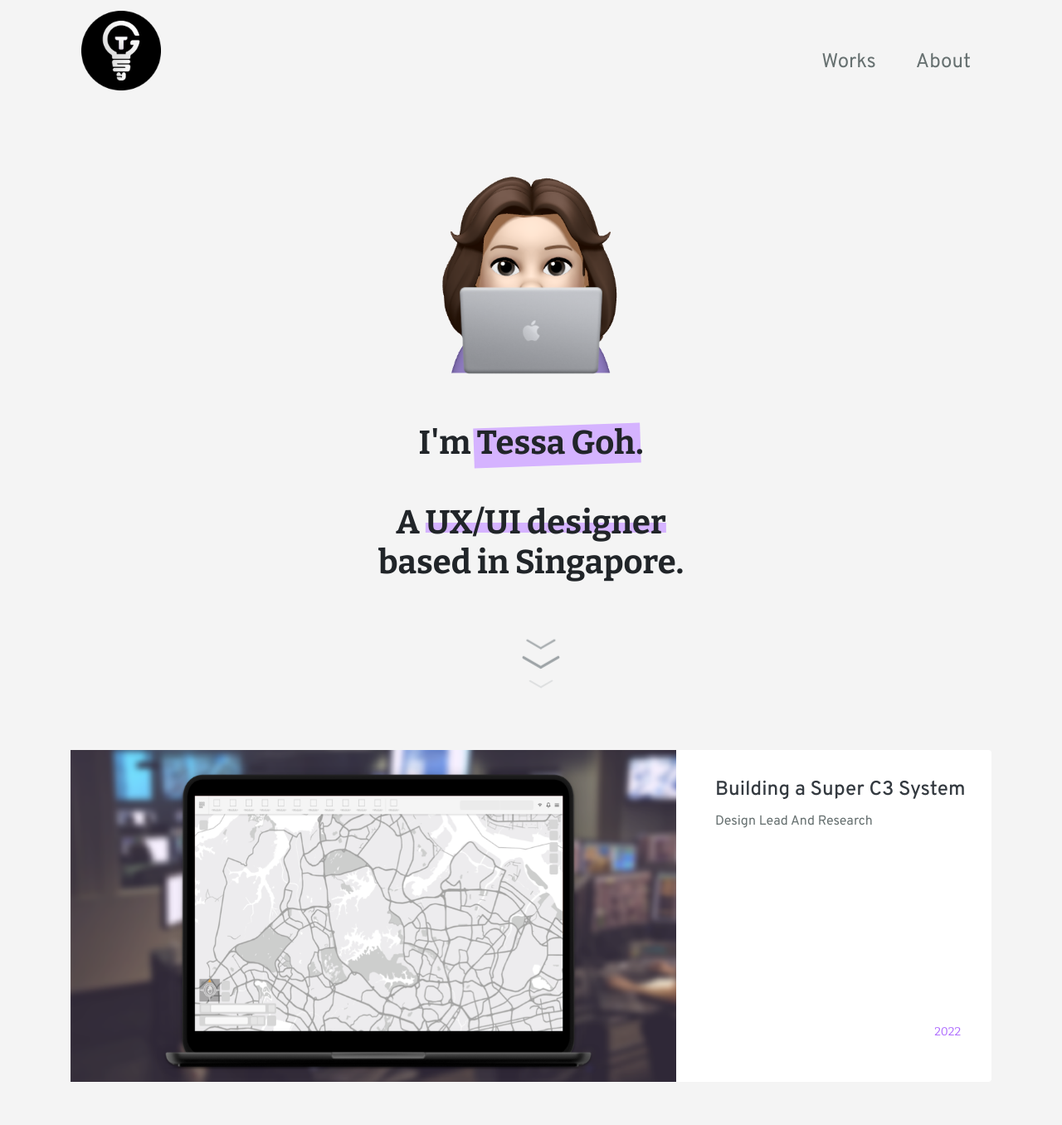
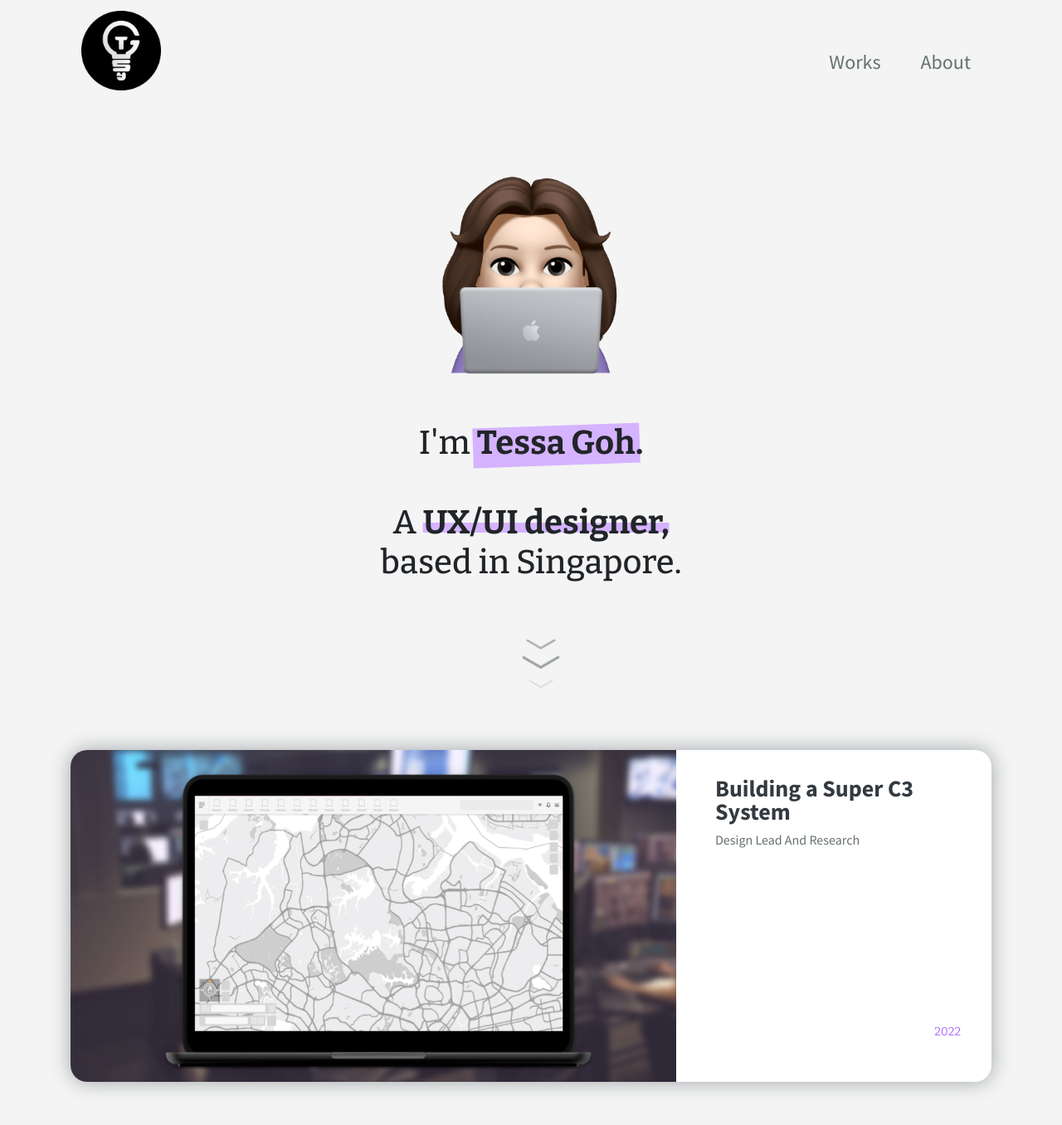
Before and after one commit to tgsy/tgsy.github.io, a Jekyll site: the page built from index.html, in a window 1280 px wide and 1400 px high. Shown: the top 1356 px of the window at 83% size. Built offline with Jekyll 4.4.1, drawn with Linux system fonts in a browser that asks for light colours; nearby versions of some CDN libraries; the list of posts is cut into pages by our own code; comment, search, counter and statistics services are not loaded.

Commit message:
switched typeface: Overpass -> Source Sans Pro, updated design to include border-radius for post cards, added scroll-to function for chevron in sitetag of site hero

```diff
--- a/_layouts/default.html
+++ b/_layouts/default.html
@@ -27,14 +27,6 @@
 <script src="{{ site.baseurl }}/assets/js/jquery.min.js"></script>
 
 <script src="https://kit.fontawesome.com/e851d6824b.js" crossorigin="anonymous"></script>
-        <link rel="preconnect" href="https://fonts.googleapis.com">
-        <link rel="preconnect" href="https://fonts.gstatic.com" crossorigin>
-        <link href="https://fonts.googleapis.com/icon?family=Material+Icons" rel="stylesheet">
-		<!-- <link href="https://fonts.googleapis.com/css?family=Sen:400,700&display=swap" rel="stylesheet">
-        <link href="https://fonts.googleapis.com/css2?family=Oxygen:wght@300;400;700&display=swap" rel="stylesheet">
-        <link href="https://fonts.googleapis.com/css2?family=Poppins:ital,wght@0,100;0,200;0,300;0,400;0,500;0,600;0,700;0,800;0,900;1,100;1,200;1,300;1,400;1,500;1,600;1,700;1,800;1,900&display=swap" rel="stylesheet"> -->
-        <link href="https://fonts.googleapis.com/css2?family=Overpass:ital,wght@0,100;0,200;0,300;0,400;0,500;0,600;0,700;0,800;0,900;1,100;1,200;1,300;1,400;1,500;1,600;1,700;1,800;1,900&display=swap" rel="stylesheet">
-        <link href="https://fonts.googleapis.com/css2?family=Bitter:ital,wght@0,100;0,200;0,300;0,400;0,500;0,600;0,700;0,800;0,900;1,100;1,200;1,300;1,400;1,500;1,600;1,700;1,800;1,900&display=swap" rel="stylesheet">
         <link rel="stylesheet" href="https://use.fontawesome.com/releases/v5.0.13/css/all.css" integrity="sha384-DNOHZ68U8hZfKXOrtjWvjxusGo9WQnrNx2sqG0tfsghAvtVlRW3tvkXWZh58N9jp" crossorigin="anonymous">
 </head>
 
@@ -114,13 +106,13 @@
             <p class="sitetag">
                 <!-- 👋 Hey there!<br><br> -->
                 I'm <span class="name-highlight">Tessa Goh.</span><br><br>
-                A <span class="role-highlight">UX/UI designer</span><br>
+                A <span class="role-highlight">UX/UI designer,</span><br>
                 based in Singapore.
                 <!-- <br> -->
             </p>
             </span>
             <!-- scroll down animation -->
-            <div class="mouse_scroll">
+            <div id="mouse-scroll-arrow" class="mouse_scroll">
                 <div class="chevron"></div>
                 <div class="chevron"></div>
                 <div class="chevron"></div>
@@ -129,14 +121,9 @@
     </div>
     {% endif %}
 
-<!--
-    <p class="sitetag">
-        {{ site.description }}
-    </p> -->
-
     <!-- Content
     ================================================== -->
-    <div id="Works" class="main-content">
+    <div id="works" class="main-content">
         {{ content }}
     </div>
 
--- a/assets/css/theme.scss
+++ b/assets/css/theme.scss
@@ -38,6 +38,9 @@ $anim-timing: 3s;
 @import 'bootstrap/bootstrap';
 @import 'stars';
 
+@import url('https://fonts.googleapis.com/css2?family=Source+Sans+Pro:ital,wght@0,200;0,300;0,400;0,600;0,700;0,900;1,200;1,300;1,400;1,600;1,700;1,900&display=swap');
+@import url('https://fonts.googleapis.com/css2?family=Bitter:ital,wght@0,100;0,200;0,300;0,400;0,500;0,600;0,700;0,800;0,900;1,100;1,200;1,300;1,400;1,500;1,600;1,700;1,800;1,900&display=swap');
+
 
 // general
 body, input, button, select, optgroup, textarea {
@@ -49,7 +52,7 @@ body, input, button, select, optgroup, textarea {
 }
 
 button {
-    font-family: 'Overpass', sans-serif;
+    font-family: 'Source Sans Pro', sans-serif;
 }
 
 body {
@@ -68,11 +71,11 @@ img {
 }
 
 h1 {
-    font-family: 'Bitter', serif;
+    font-family: 'Source Sans Pro', sans-serif;
 }
 
 h2,h3,h4,h5,h6 {
-    font-family: 'Overpass', sans-serif;
+    font-family: 'Source Sans Pro', sans-serif;
     font-weight:700;
 }
 .site-content {
@@ -81,7 +84,7 @@ h2,h3,h4,h5,h6 {
 .sitetag {
     text-align: center;
     font-family: 'Bitter', serif;
-    font-weight:700;
+    font-weight:500;
     line-height:1.3;
     font-size:1.75rem;
 
@@ -93,6 +96,7 @@ h2,h3,h4,h5,h6 {
 
     .name-highlight{
         position:relative;
+        font-weight:700;
       }
 
       .name-highlight:before{
@@ -127,6 +131,7 @@ h2,h3,h4,h5,h6 {
         text-underline-offset: -0.32em;
         text-decoration-thickness: 12px;
         text-decoration-skip-ink: none;
+        font-weight:700;
       }
 }
 
@@ -304,7 +309,7 @@ img, img:hover {
     //box-shadow: 0 2px 2px -2px rgba(0,0,0,.2);
     overflow: visible;
     align-items: flex-start;
-    font-family: 'Overpass', sans-serif;
+    font-family: 'Source Sans Pro', sans-serif;
 }
 
 .navbar-light {
@@ -426,7 +431,7 @@ img, img:hover {
                 //line-height: 1.4;
                 text-decoration: none;
                 color: $neutral500;
-                font-weight: 400;
+                font-weight: 500;
                 font-size: 24px;
                 position: relative;
 
@@ -494,16 +499,17 @@ img, img:hover {
         flex-wrap: nowrap;
         //background-color: transparent !important;
         //border-radius: 16px 16px 4px 4px;
-        //border-radius: 4px;
+        border-radius: 1.25rem;
         //padding: 24px;
-        //box-shadow: 4px 4px 16px $quicksilver;
+        box-shadow: 0px 0px 24px $quicksilver;
+        overflow: hidden;
         .card-no {
             img {
                 margin: -28% -23% -18% -23%;
                 z-index: -1;
             }
             .post-no {
-                font-family: 'Overpass', sans-serif;
+                font-family: 'Source Sans Pro', sans-serif;
                 font-size: 1.75rem;
                 font-weight: 900;
                 text-align: center;
@@ -554,9 +560,9 @@ img, img:hover {
         }
     }
     .card-title {
-        font-weight:500;
-        font-size:1.5rem;
-        line-height:1.4;
+        font-weight:700;
+        font-size:1.75rem;
+        line-height:1;
         a {
             text-decoration: none !important;
             background-image: linear-gradient(180deg, transparent 72%, $primary 0);
@@ -633,7 +639,7 @@ img, img:hover {
             object-position:50% 50%;
         }
         .card-title {
-            line-height:1.5;
+            line-height:1.1;
         }
     }
 }
@@ -674,7 +680,7 @@ img, img:hover {
         .entry-header {
 
             .pagetitle {
-                font-family: 'Overpass', sans-serif;
+                font-family: 'Source Sans Pro', sans-serif;
                 font-size: 2 rem;
                 font-weight: bold;
                 text-align: center;
@@ -755,7 +761,7 @@ img, img:hover {
 //back to top fab
 #back-to-top-button {
     // display: inline-block;
-    // font-family: 'Overpass', sans-serif;
+    // font-family: 'Source Sans Pro', sans-serif;
     // background-color: $black;
     // border-color: rgb(196, 196, 196);
     // color: white;
@@ -794,6 +800,11 @@ img, img:hover {
     visibility: visible;
   }
 
+//scroll to works arrow
+#mouse-scroll-arrow {
+    cursor: pointer;
+}
+
 // blog
 .entry-header {
     .posttitle {
@@ -844,7 +855,7 @@ img, img:hover {
 }
 
 .posttitle {
-    font-size:2.25rem;
+    font-size:2.5rem;
     font-weight:700;
     line-height:1.2;
 }
@@ -1055,7 +1066,7 @@ img, img:hover {
     }
     //margin-top: auto;
     .badge {
-        font-family: 'Overpass', sans-serif !important;
+        font-family: 'Source Sans Pro', sans-serif !important;
         text-decoration: none !important;
         color: $neutral;
         background-color: transparent !important;
@@ -1154,7 +1165,7 @@ body.active-side {
     padding:30px;
     border-top:1px solid $gray-200;
     font-size: 1rem;
-    font-family: 'Overpass', sans-serif !important;
+    font-family: 'Source Sans Pro', sans-serif !important;
     background:#fff;
     color: $neutral500;
 
@@ -1181,11 +1192,11 @@ body.active-side {
         grid-template-columns: 1fr 1fr 1fr;
         .blog-grid-item {
             .card-body {
-                padding: 0.75rem;
-            }
-            .card {
-                background-color: transparent !important;
-            }
+                padding-top: 8px;
+            }
+            // .card {
+            //     background-color: transparent !important;
+            // }
             .card-text {
                 display:none;
             }
--- a/assets/js/theme.js
+++ b/assets/js/theme.js
@@ -199,10 +199,8 @@ var btn = $('#back-to-top-button');
 $(window).scroll(function() {
 	if ($(window).scrollTop() > 150) {
 	  btn.addClass('show');
-	  console.log('working');
 	} else {
 	  btn.removeClass('show');
-	  console.log('working');
 	}
   });
 
@@ -210,6 +208,18 @@ btn.on('click', function(e) {
 	e.preventDefault();
 	$('html, body').animate({scrollTop:0}, 300);
 });
+
+
+//Scroll to Works hero arrow
+const arrow = document.getElementById('mouse-scroll-arrow');
+arrow.addEventListener("click", scrollToFunction);
+
+function scrollToFunction() {
+	var element = document.getElementById("works");
+	element.scrollIntoView({behavior: "smooth", block: "nearest", inline: "start"});
+}
+
+
 
 
 // $(document).ready(function(){
```
Also changed, not shown: 17 other files.
